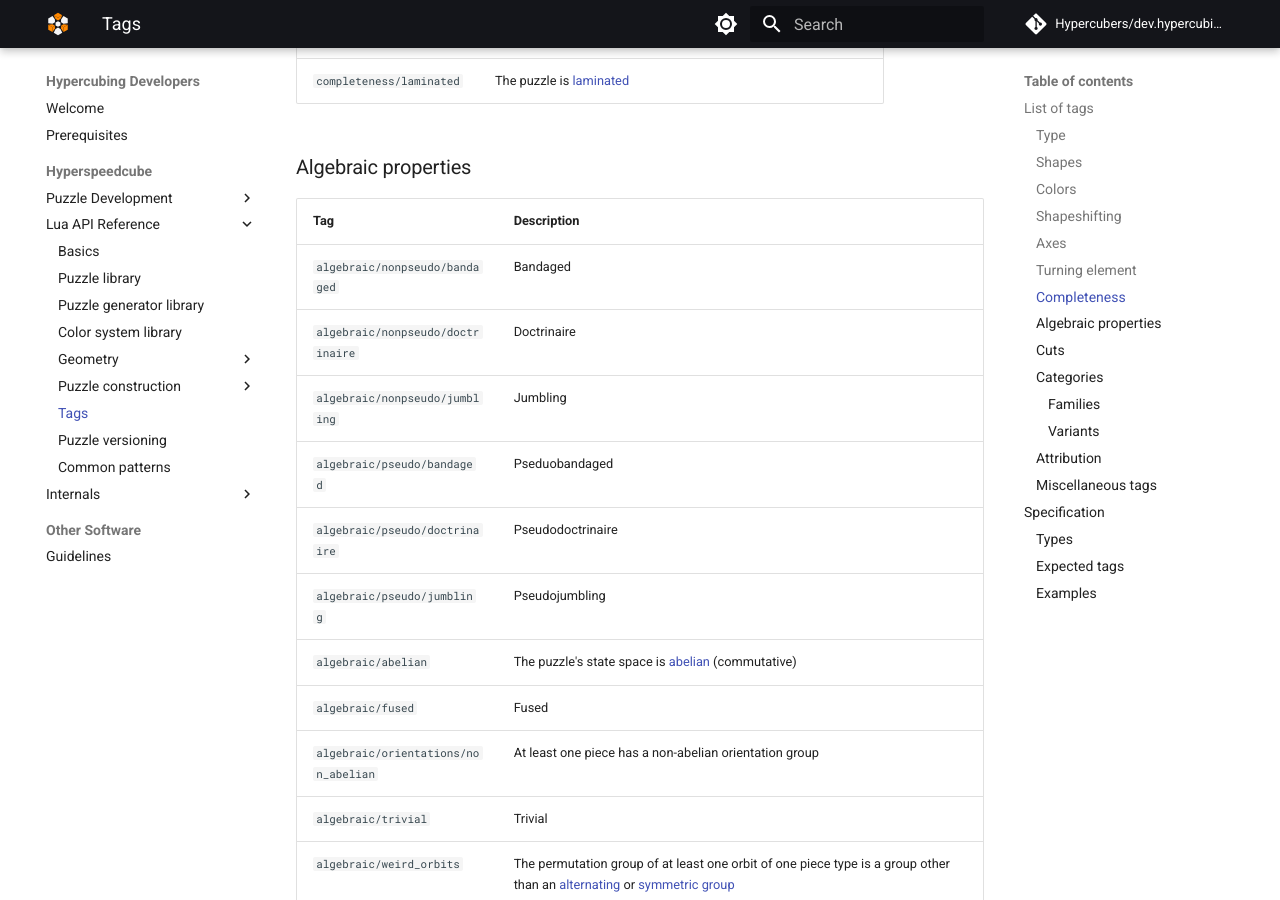
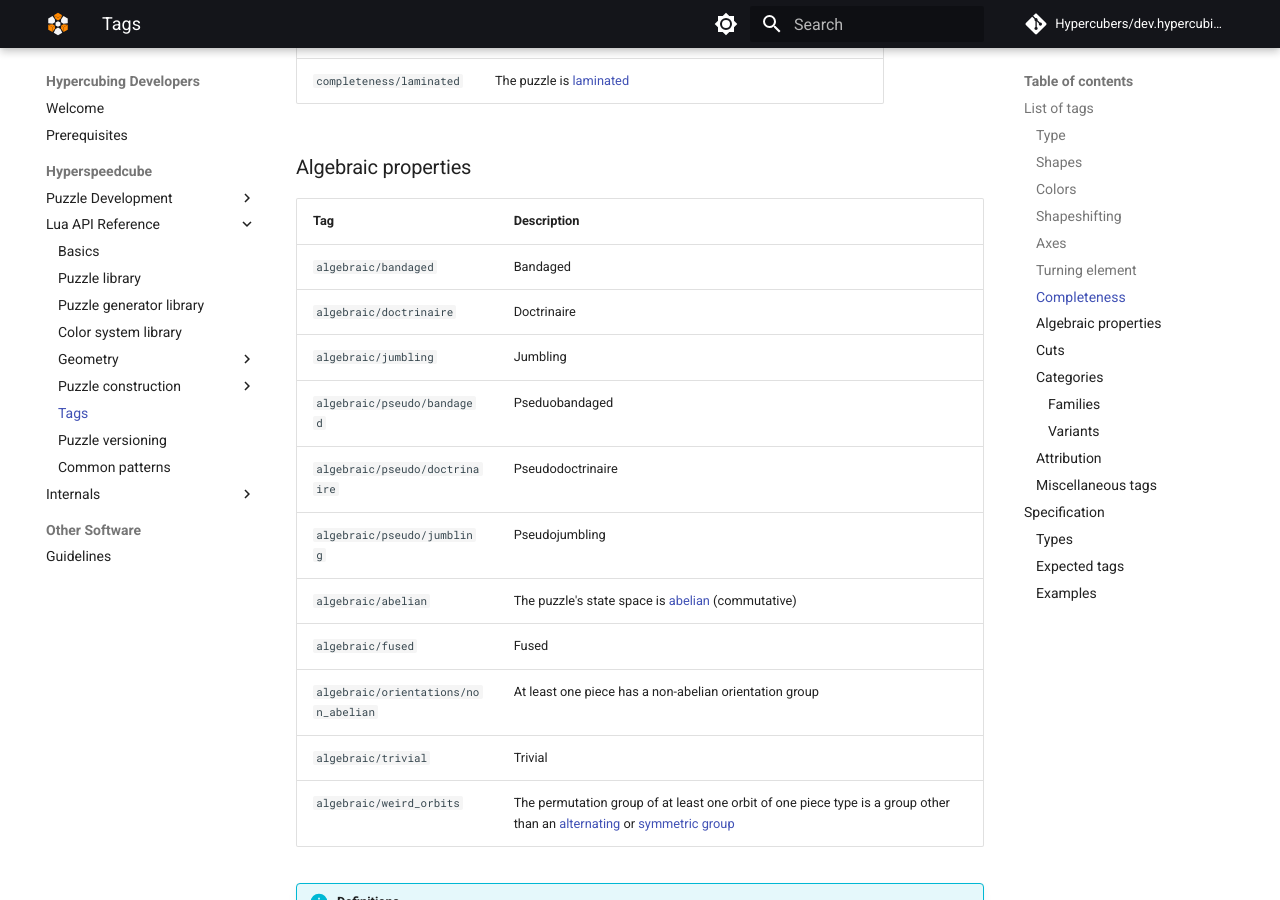
Before and after one commit to Hypercubers/dev.hypercubing.xyz, an MkDocs documentation site: the page built from docs/hsc/lua/tags.md, in a window 1280 px wide and 900 px high, scrolled down 4495 px. Built offline with MkDocs 1.6.1 and Material for MkDocs 9.7.7, drawn with Linux system fonts in a browser that asks for light colours; comment, search, counter and statistics services are not loaded.

```diff
--- a/docs/hsc/lua/tags.md
+++ b/docs/hsc/lua/tags.md
@@ -125,18 +125,18 @@
 
 ### Algebraic properties
 
-| Tag                                  | Description                                            |
-| ------------------------------------ | ------------------------------------------------------ |
-| `algebraic/nonpseudo/bandaged`       | Bandaged                                               |
-| `algebraic/nonpseudo/doctrinaire`    | Doctrinaire                                            |
-| `algebraic/nonpseudo/jumbling`       | Jumbling                                               |
-| `algebraic/pseudo/bandaged`          | Pseduobandaged                                         |
-| `algebraic/pseudo/doctrinaire`       | Pseudodoctrinaire                                      |
-| `algebraic/pseudo/jumbling`          | Pseudojumbling                                         |
-| `algebraic/abelian`                  | The puzzle's state space is [abelian] (commutative)    |
-| `algebraic/fused`                    | Fused                                                  |
-| `algebraic/orientations/non_abelian` | At least one piece has a non-abelian orientation group |
-| `algebraic/trivial`                  | Trivial                                                |
+| Tag                                  | Description                                                                                                                                  |
+| ------------------------------------ | -------------------------------------------------------------------------------------------------------------------------------------------- |
+| `algebraic/bandaged`                 | Bandaged                                                                                                                                     |
+| `algebraic/doctrinaire`              | Doctrinaire                                                                                                                                  |
+| `algebraic/jumbling`                 | Jumbling                                                                                                                                     |
+| `algebraic/pseudo/bandaged`          | Pseduobandaged                                                                                                                               |
+| `algebraic/pseudo/doctrinaire`       | Pseudodoctrinaire                                                                                                                            |
+| `algebraic/pseudo/jumbling`          | Pseudojumbling                                                                                                                               |
+| `algebraic/abelian`                  | The puzzle's state space is [abelian] (commutative)                                                                                          |
+| `algebraic/fused`                    | Fused                                                                                                                                        |
+| `algebraic/orientations/non_abelian` | At least one piece has a non-abelian orientation group                                                                                       |
+| `algebraic/trivial`                  | Trivial                                                                                                                                      |
 | `algebraic/weird_orbits`             | The permutation group of at least one orbit of one piece type is a group other than an [alternating][alternating group] or [symmetric group] |
 
 [abelian]: https://en.wikipedia.org/wiki/Abelian_group
```
